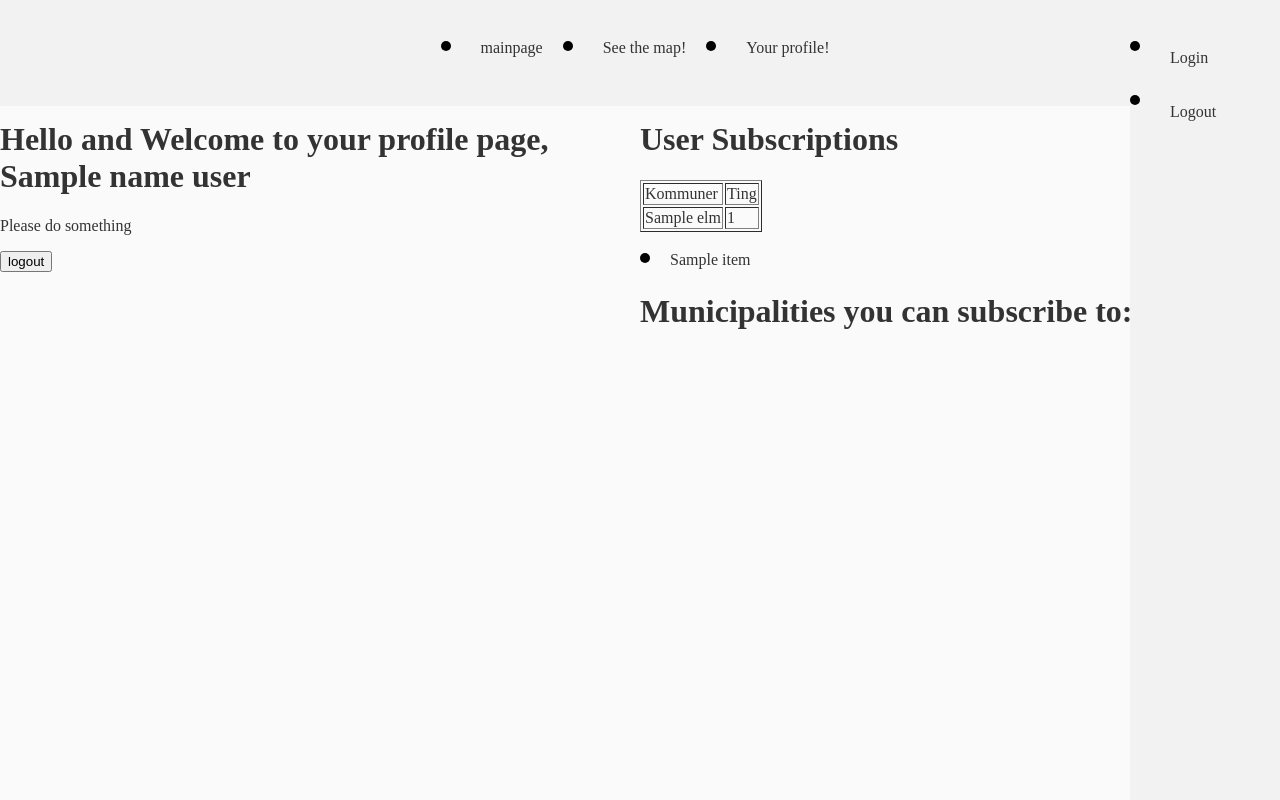
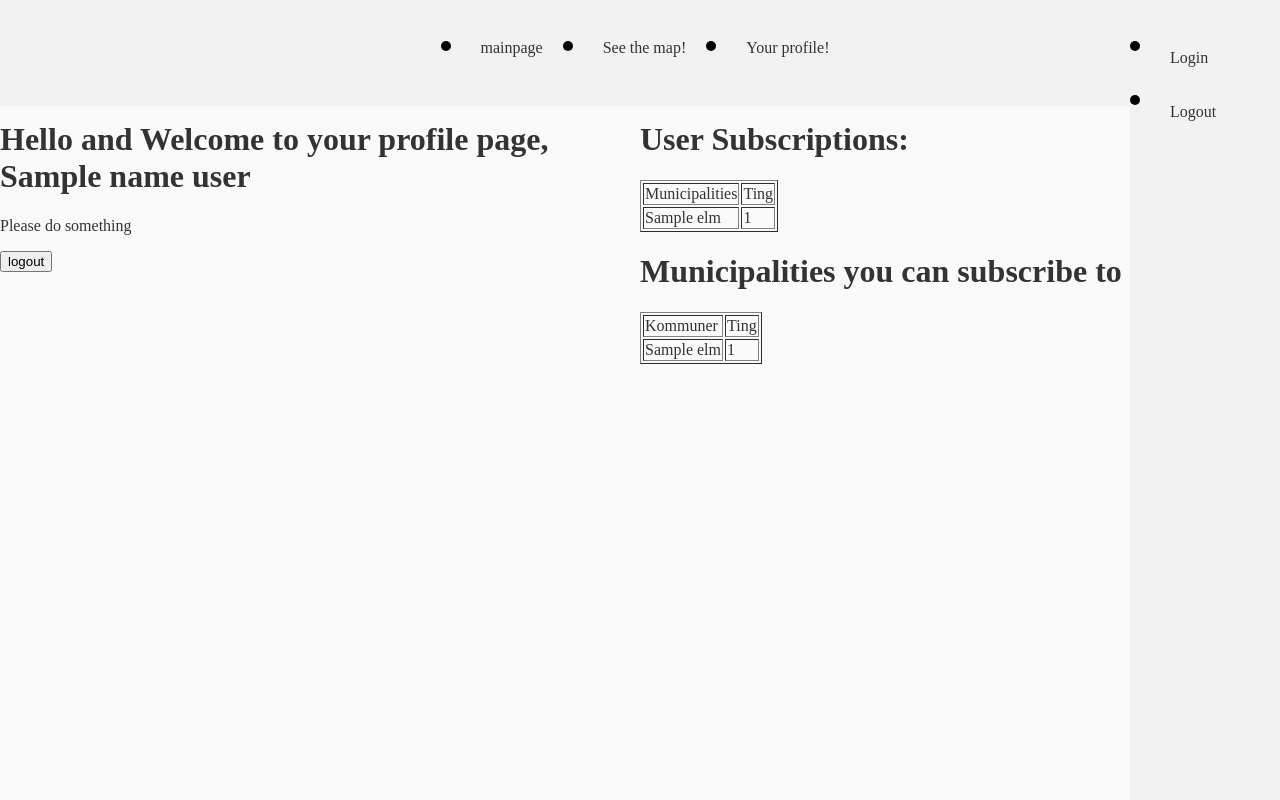
Before and after one commit to nickgismokato/DISProj, a Flask app: template source/templates/profile.html in a window 1280 px wide. Run offline with Flask 3, Linux system fonts and the light colour scheme; the template is opened without the code that fills it: most values are stand-ins (such as "Sample title", 1, 10 or a date in 2020).

Commit message:
new table in profile

```diff
--- a/source/templates/profile.html
+++ b/source/templates/profile.html
@@ -36,7 +36,32 @@
       {% endif %}
   </div>
   <div class="right-section"> <!--RIGHT SECTION-->
-    <h1>User Subscriptions</h1>
+
+            <!--USER SUBSCRIBTIONS-->
+
+    <h1> User Subscriptions:</h1>
+    <table border="1">
+        <thead>
+            <tr>
+                <td> Municipalities </td>
+                <td> Ting </td>
+            </tr>
+        </thead>
+        <tbody>
+            {% for elm in UserSubs %}
+                <tr>
+                    <td>{{ elm[1] }}</td>
+                    <td>{{ elm[0] }}</td>
+                </tr>
+            {% endfor %}
+        </tbody>
+        </table>
+
+        <!--WHICH YOU CAN SUBSCRIBE TO-->
+
+    <h1>Municipalities you can subscribe to</h1>
+
+
     <table border="1">
     <thead>
         <tr>
@@ -53,14 +78,6 @@
         {% endfor %}
     </tbody>
     </table>
-
-    <ul>
-        {% for item in UserSubs %}
-        <li>{{ item }}</li>
-        {% endfor %}
-    </ul>
-
-      <h1> Municipalities you can subscribe to:</h1>
   </div>
 </div>
 </body></html>
```
